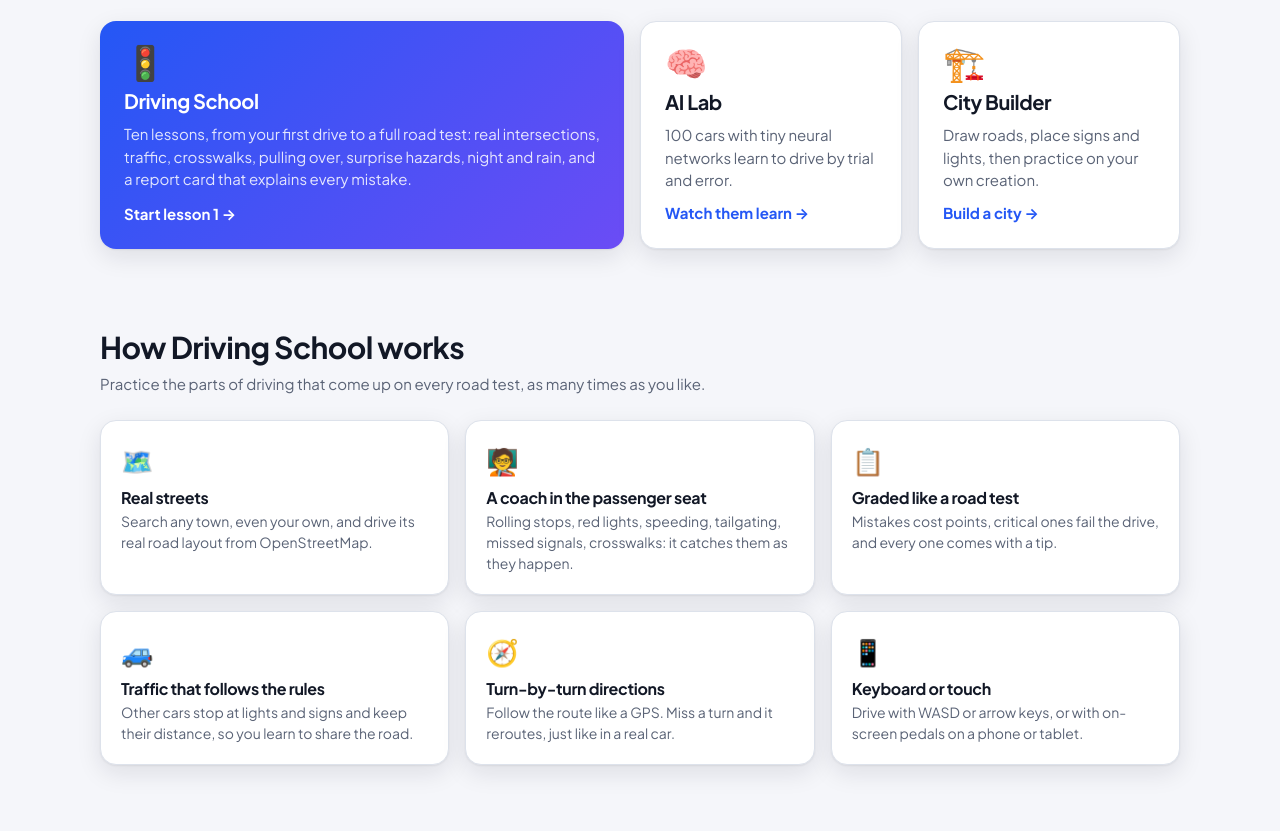
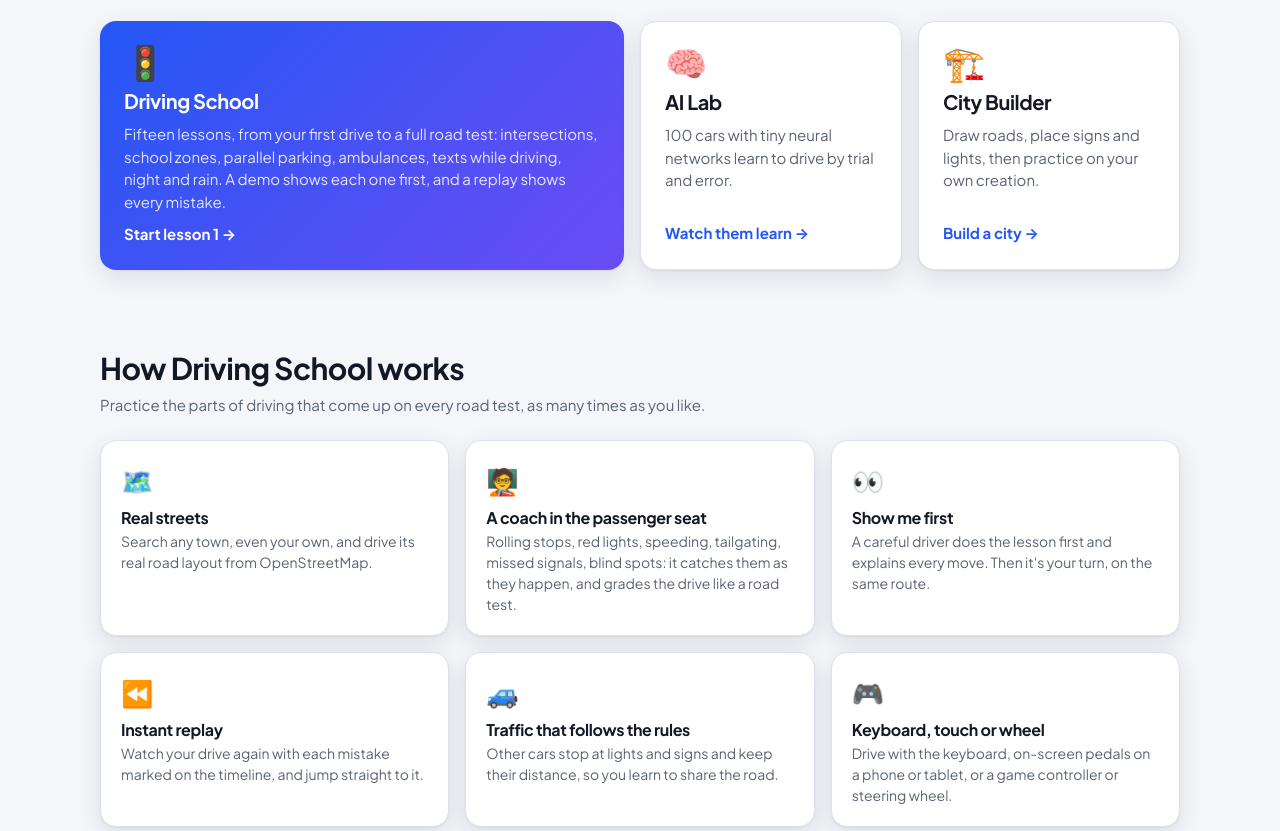
Before and after one commit to coltonmartinn/self-driving-car, a website: page index.html in a window 1280 px wide. Shown: the part 687-1518 px from the top of the page. Drawn offline with Linux system fonts and the light colour scheme.

Commit message:
Landing page: fifteen lessons, Show me first, instant replay, controllers
Co-Authored-By: Claude Opus 5.5 <noreply@anthropic.com>

```diff
--- a/index.html
+++ b/index.html
@@ -68,8 +68,9 @@
                <span class="emoji">🚦</span>
                <h3>Driving School</h3>
                <p>
-                  Ten lessons, from your first drive to a full road test: real intersections, traffic,
-                  crosswalks, pulling over, surprise hazards, night and rain, and a report card that explains every mistake.
+                  Fifteen lessons, from your first drive to a full road test: intersections, school zones,
+                  parallel parking, ambulances, texts while driving, night and rain. A demo shows each one first,
+                  and a replay shows every mistake.
                </p>
                <span class="go">Start lesson 1 →</span>
             </a>
@@ -100,12 +101,17 @@
             <div class="card feature">
                <span class="emoji">🧑‍🏫</span>
                <h3>A coach in the passenger seat</h3>
-               <p>Rolling stops, red lights, speeding, tailgating, missed signals, crosswalks: it catches them as they happen.</p>
+               <p>Rolling stops, red lights, speeding, tailgating, missed signals, blind spots: it catches them as they happen, and grades the drive like a road test.</p>
             </div>
             <div class="card feature">
-               <span class="emoji">📋</span>
-               <h3>Graded like a road test</h3>
-               <p>Mistakes cost points, critical ones fail the drive, and every one comes with a tip.</p>
+               <span class="emoji">👀</span>
+               <h3>Show me first</h3>
+               <p>A careful driver does the lesson first and explains every move. Then it's your turn, on the same route.</p>
+            </div>
+            <div class="card feature">
+               <span class="emoji">⏪</span>
+               <h3>Instant replay</h3>
+               <p>Watch your drive again with each mistake marked on the timeline, and jump straight to it.</p>
             </div>
             <div class="card feature">
                <span class="emoji">🚙</span>
@@ -113,14 +119,9 @@
                <p>Other cars stop at lights and signs and keep their distance, so you learn to share the road.</p>
             </div>
             <div class="card feature">
-               <span class="emoji">🧭</span>
-               <h3>Turn-by-turn directions</h3>
-               <p>Follow the route like a GPS. Miss a turn and it reroutes, just like in a real car.</p>
-            </div>
-            <div class="card feature">
-               <span class="emoji">📱</span>
-               <h3>Keyboard or touch</h3>
-               <p>Drive with WASD or arrow keys, or with on-screen pedals on a phone or tablet.</p>
+               <span class="emoji">🎮</span>
+               <h3>Keyboard, touch or wheel</h3>
+               <p>Drive with the keyboard, on-screen pedals on a phone or tablet, or a game controller or steering wheel.</p>
             </div>
          </div>
       </section>
```
